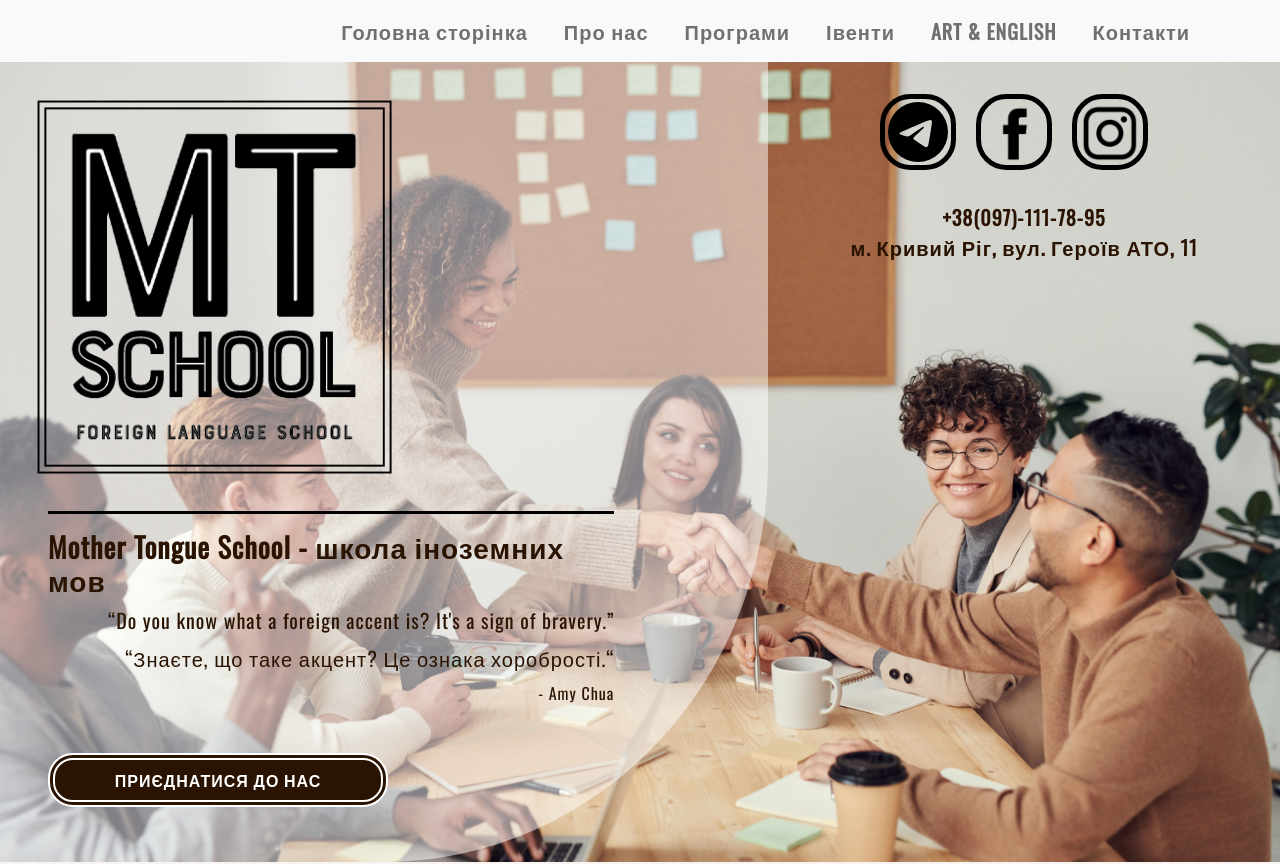
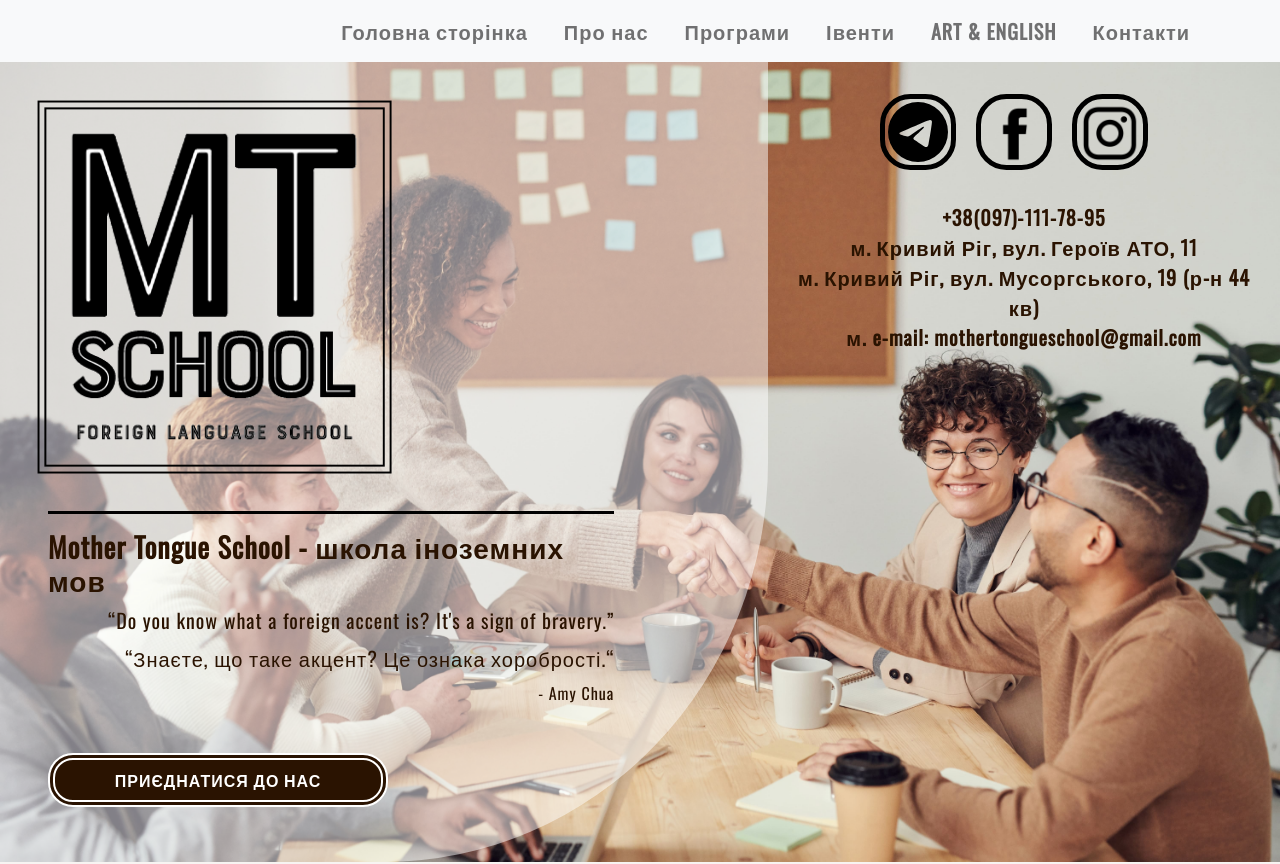
Before and after one commit to vadymSarvyk/MTproject, a React (Create React App) app: page / in a window 1280 px wide. Shown: the top 864 px of the page. Built offline with nearby package versions, Linux system fonts and the light colour scheme; no server answers.

Commit message:
Update Header.jsx

```diff
--- a/src/MTSchool/elements/Header.jsx
+++ b/src/MTSchool/elements/Header.jsx
@@ -26,10 +26,10 @@ function Header(){
                                 d="M16 8A8 8 0 1 1 0 8a8 8 0 0 1 16 0zM8.287 5.906c-.778.324-2.334.994-4.666 2.01-.378.15-.577.298-.595.442-.03.243.275.339.69.47l.175.055c.408.133.958.288 1.243.294.26.006.549-.1.868-.32 2.179-1.471 3.304-2.214 3.374-2.23.05-.012.12-.026.166.016.047.041.042.12.037.141-.03.129-1.227 1.241-1.846 1.817-.193.18-.33.307-.358.336a8.154 8.154 0 0 1-.188.186c-.38.366-.664.64.015 1.088.327.216.589.393.85.571.284.194.568.387.936.629.093.06.183.125.27.187.331.236.63.448.997.414.214-.02.435-.22.547-.82.265-1.417.786-4.486.906-5.751a1.426 1.426 0 0 0-.013-.315.337.337 0 0 0-.114-.217.526.526 0 0 0-.31-.093c-.3.005-.763.166-2.984 1.09z"/>
                         </svg>
                 </a>
-                <a href="https://www.facebook.com/mothertongueschool" className="social-icon">
+                <a href="https://www.facebook.com/mtschool.kr" className="social-icon">
                     <img src={process.env.PUBLIC_URL + "/images/facebook-128.png"} alt="Facebook" />
                 </a>
-                <a href="https://www.instagram.com/mothertongueschool" className="social-icon">
+                <a href="https://www.instagram.com/mtschool_kr" className="social-icon">
                     <img src={process.env.PUBLIC_URL + "/images/instagram-2-128.png"} alt="Instagram" />
                 </a>
             </div>
@@ -37,6 +37,10 @@ function Header(){
                 <b>+38(097)-111-78-95</b>
                 <br />
                 <b>м. Кривий Ріг, вул. Героїв АТО, 11</b>
+                 <br />
+                <b>м. Кривий Ріг, вул. Мусоргського, 19 (р-н 44 кв)</b>
+                 <br />
+                <b>м. e-mail: mothertongueschool@gmail.com</b>
             </div>
         </div>
 
```
